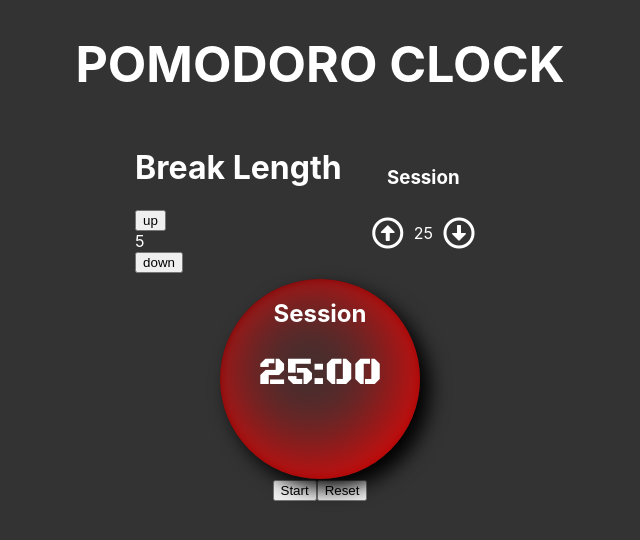
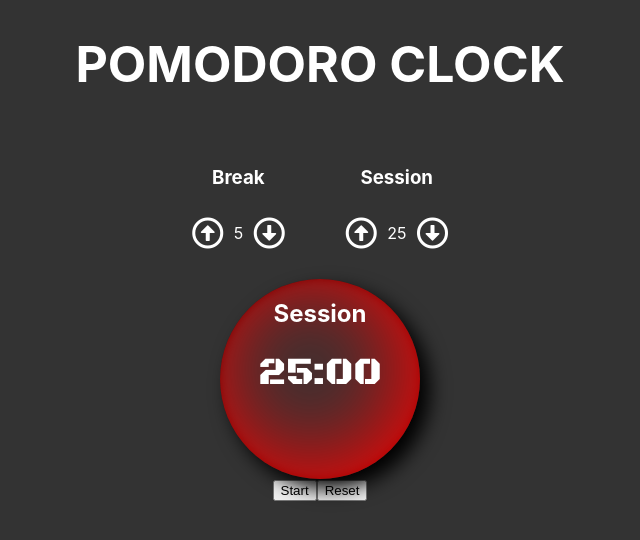
Before and after one commit to pierrelstan/Build-a-Pomodoro-Clock, a React (Create React App) app: page / in a window 1280 px wide. Shown: the top 540 px of the page, without its empty margins (320-960 px from the left). Built offline with nearby package versions, Linux system fonts and the light colour scheme.

Commit message:
Update break.js

```diff
--- a/src/components/break.js
+++ b/src/components/break.js
@@ -1,10 +1,12 @@
 import React from "react";
 const Break = ({ breakLength, handleClickBreakLengthDown, handleClickBreakLengthUp })=> (
-    <div>
-        <h1 id="break-label">Break Length</h1>
-        <button id="break-increment" onClick={handleClickBreakLengthUp}>up</button>
-        <div id="break-length">{ breakLength }</div>
-        <button  id="break-decrement" onClick={handleClickBreakLengthDown}>down</button>
+    <div className="container-break">
+        <h3 id="break-label">Break</h3>
+        <div style={{display:"flex", justifyContent:"center"}}>
+        <div id="break-increment" onClick={handleClickBreakLengthUp}><i class="far fa-arrow-alt-circle-up"></i></div>
+        <div id="break-length" style={{display:"flex", justifyContent:"center", alignItems:"center"}}>{ breakLength }</div>
+        <div  id="break-decrement" onClick={handleClickBreakLengthDown}><i class="far fa-arrow-alt-circle-down"></i></div>
+        </div>
     </div>
 )
 
```
